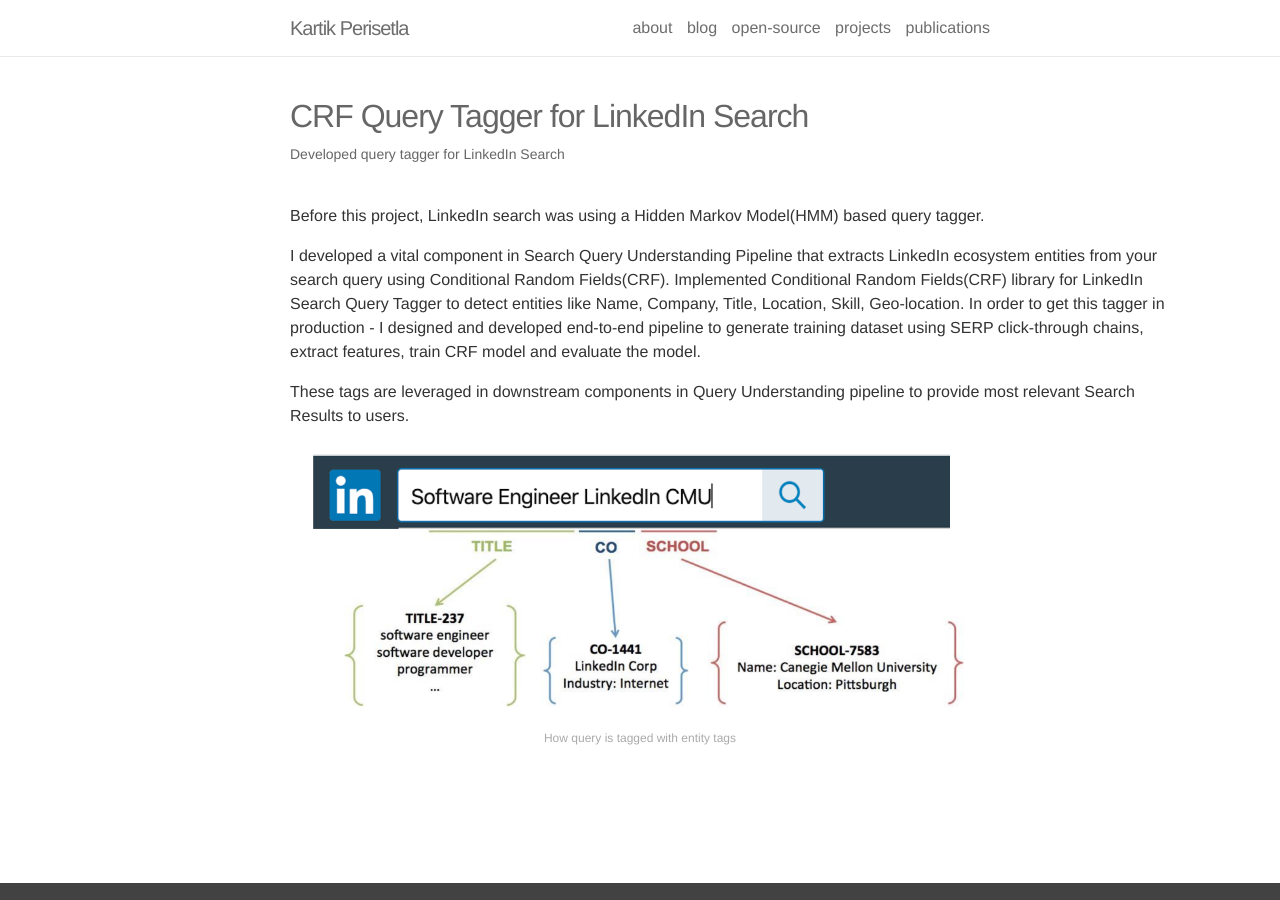
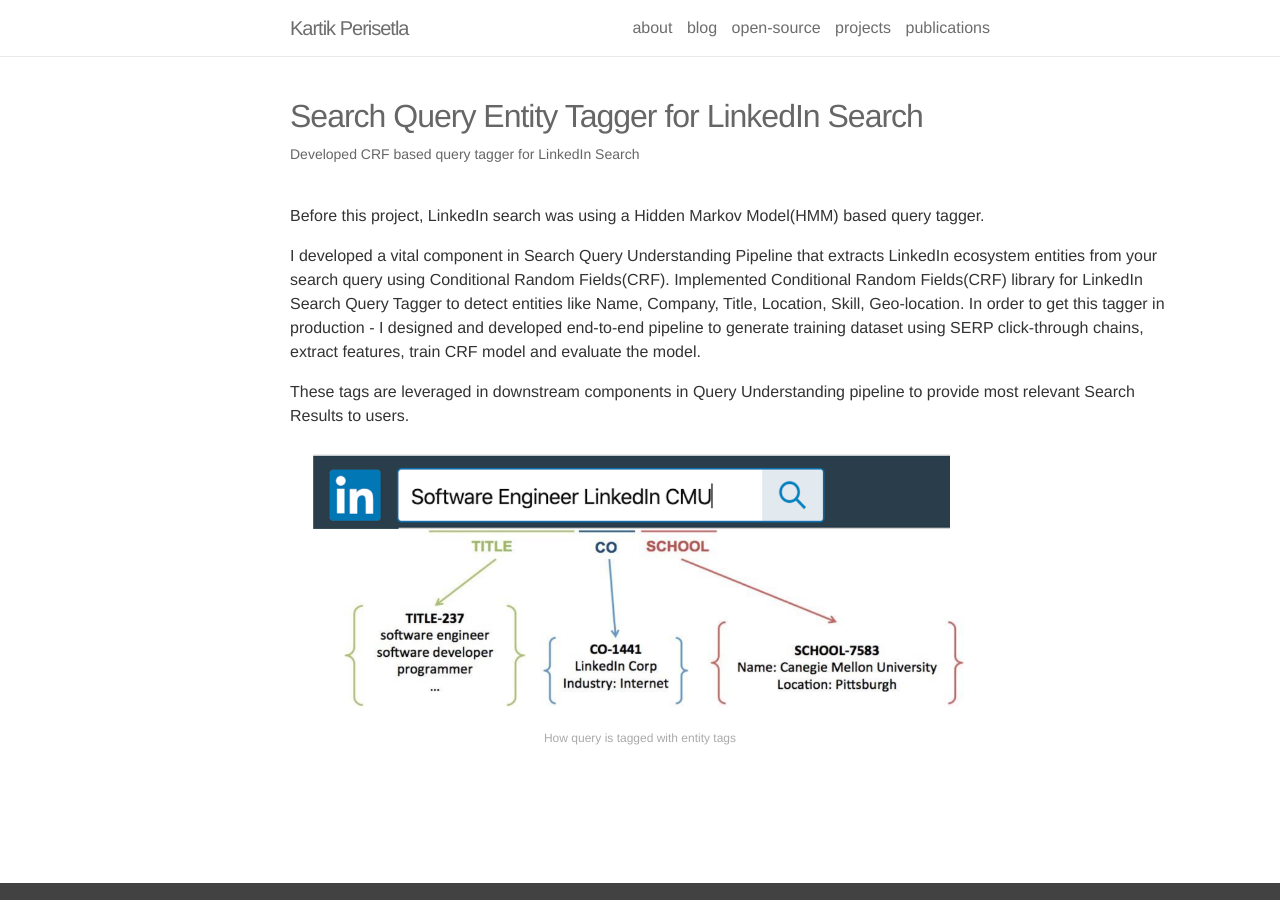
Before and after one commit to kartikperisetla/kartikperisetla.github.io, a Jekyll site: the page built from _projects/2_project.markdown, in a window 1280 px wide. Built offline with Jekyll 4.4.1, drawn with Linux system fonts in a browser that asks for light colours; nearby versions of some CDN libraries.

Commit message:
nit comment

```diff
--- a/_projects/2_project.markdown
+++ b/_projects/2_project.markdown
@@ -1,7 +1,7 @@
 ---
 layout: page
-title: CRF Query Tagger for LinkedIn Search
-description: Developed query tagger for LinkedIn Search
+title: Search Query Entity Tagger for LinkedIn Search
+description: Developed CRF based query tagger for LinkedIn Search
 img: /assets/img/crf_query_tagger.png
 
 ---
```
